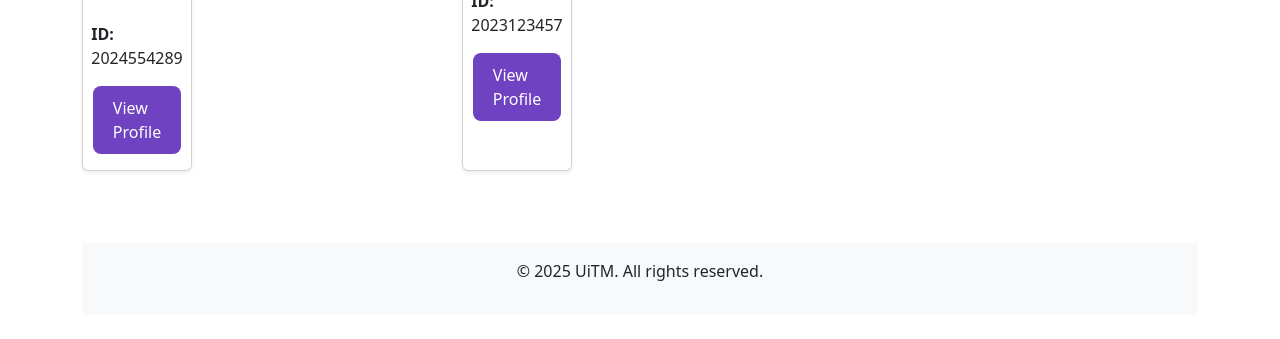
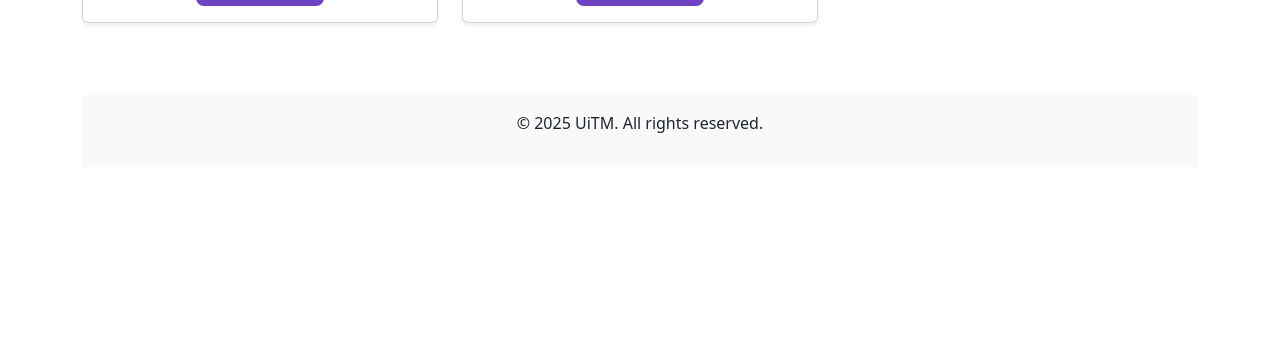
Before and after one commit to aliayahaya/student-e-profile, a plain HTML site: page list.html in a window 1280 px wide. Shown: the part 562-901 px from the top of the page. After the commit the page ends 800 px from the top, so only its background shows below. Drawn offline with nearby package versions, Linux system fonts and the light colour scheme.

Commit message:
Update custom_list.css

```diff
--- a/custom_list.css
+++ b/custom_list.css
@@ -19,9 +19,6 @@
     color: #fff;
     transform: scale(1.05);
 }
-.card {
-    width:110px;
-}
 .card-body {
     display: flex;
     flex-direction: column;
```
